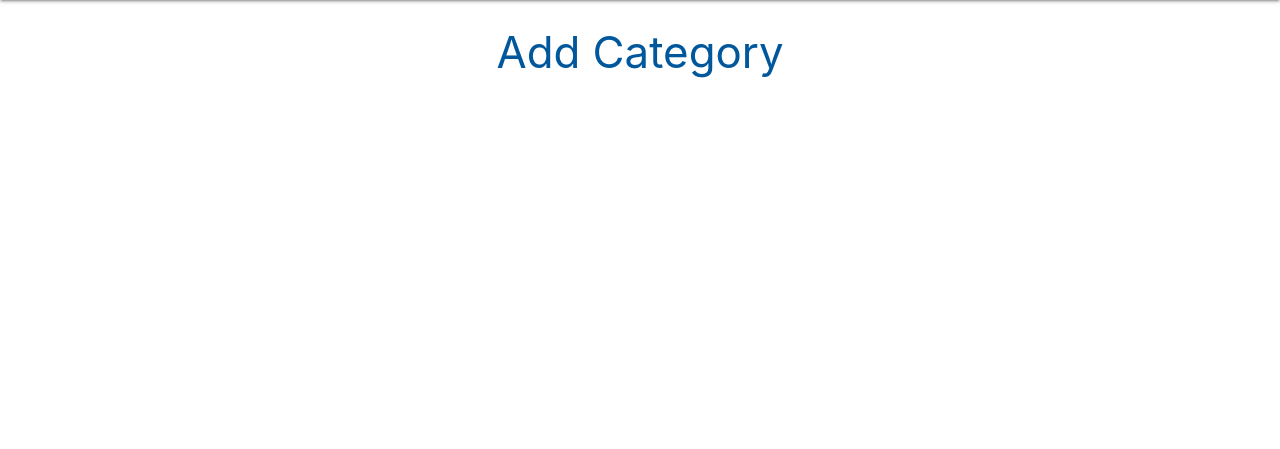
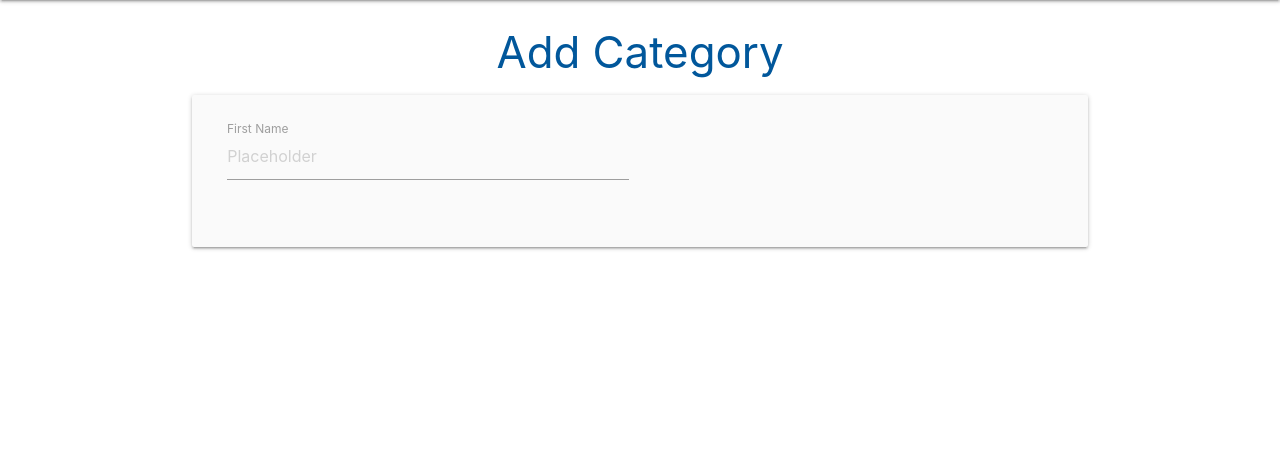
Before and after one commit to DSP1994/flask-sqlalchemy-task-manager, a Flask app: page /add_category in a window 1280 px wide. Shown: the part 64-513 px from the top of the page. Run offline with Flask 2, Linux system fonts and the light colour scheme; some libraries are stand-ins or nearby versions.

Commit message:
added some class styles to text input and added an action to link to add_category

```diff
--- a/taskmanager/templates/add_category.html
+++ b/taskmanager/templates/add_category.html
@@ -3,4 +3,15 @@
 
 <h3 class="light-blue-text text-darken-4 center-align">Add Category</h3>
 
+<div class="row card-panel grey lighten-5">
+    <form class="col s12" method="POST" action="{{ url_for ('add_category') }}">
+      <div class="row">
+        <div class="input-field col s6">
+          <input placeholder="Placeholder" id="first_name" type="text" class="validate">
+          <label for="first_name">First Name</label>
+        </div>
+       </div>
+    </form>
+  </div>
+
 {% endblock %}
```
